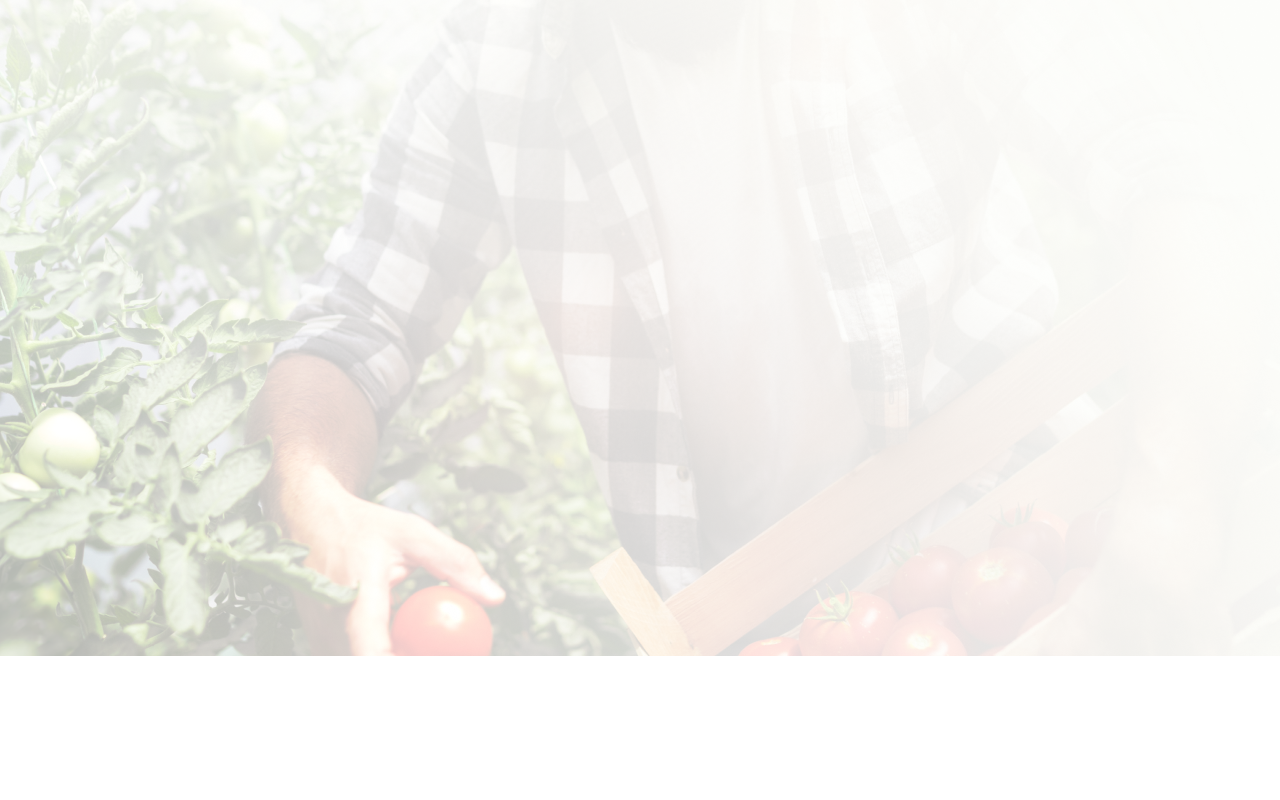
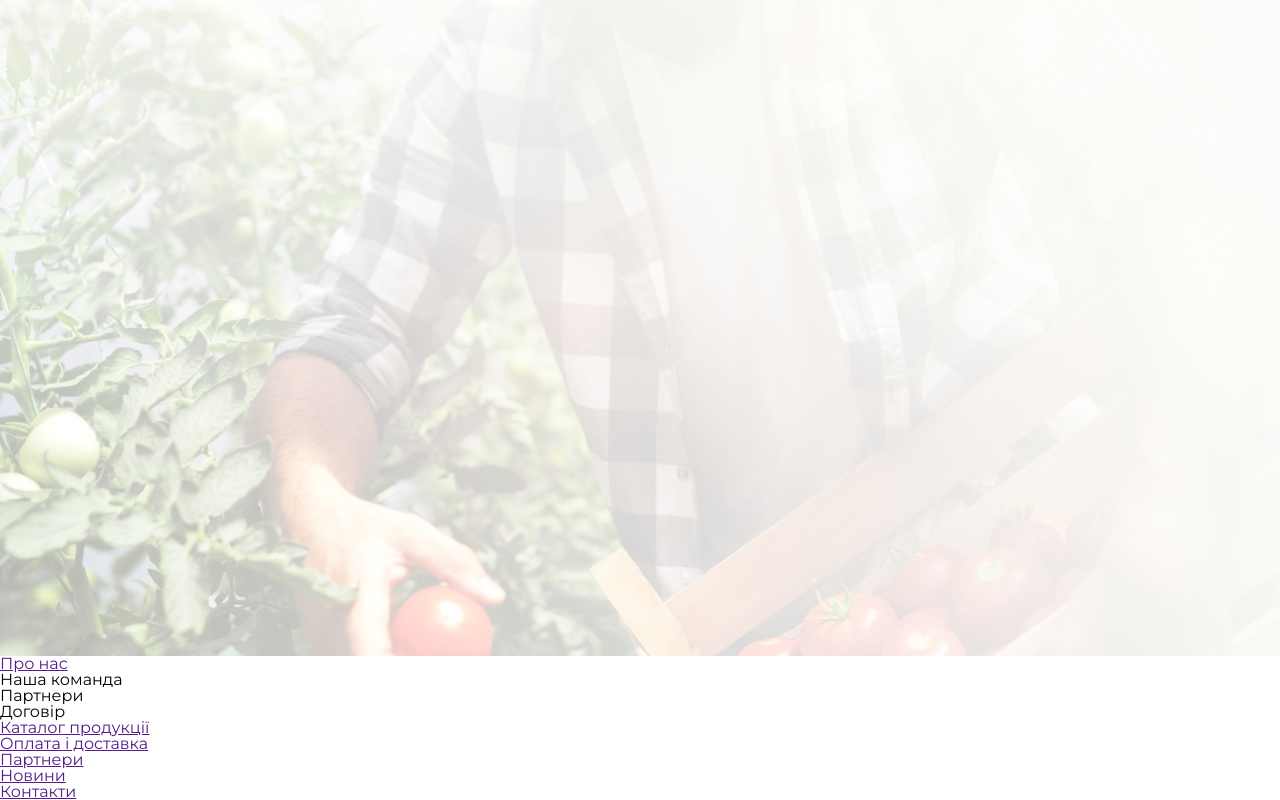
Before and after one commit to YuriyBaranov83/DAT, a plain HTML site: page index.html in a window 1280 px wide. Shown: the part 327-1127 px from the top of the page. Before the commit the page ends 983 px from the top, so only its background shows below. Drawn offline with Linux system fonts and the light colour scheme.

Commit message:
added content to html

```diff
--- a/index.html
+++ b/index.html
@@ -20,7 +20,29 @@
                <div class="menu__list">
                   <div class="menu__info info">
                      <ul class="info__list">
-
+                        <li class="info__item">
+                           <a href="">Про нас</a>
+                           <ul>
+                              <li>Наша команда</li>
+                              <li>Партнери</li>
+                              <li>Договір</li>
+                           </ul>
+                        </li>
+                        <li class="info__item">
+                           <a href=""> Каталог продукції</a>
+                        </li>
+                        <li class="info__item">
+                           <a href="">Оплата і доставка</a>
+                        </li>
+                        <li class="info__item">
+                           <a href="">Партнери</a>
+                        </li>
+                        <li class="info__item">
+                           <a href="">Новини</a>
+                        </li>
+                        <li class="info__item">
+                           <a href="">Контакти</a>
+                        </li>
                      </ul>
                   </div>
                   <div class="menu__registration"></div>
```
